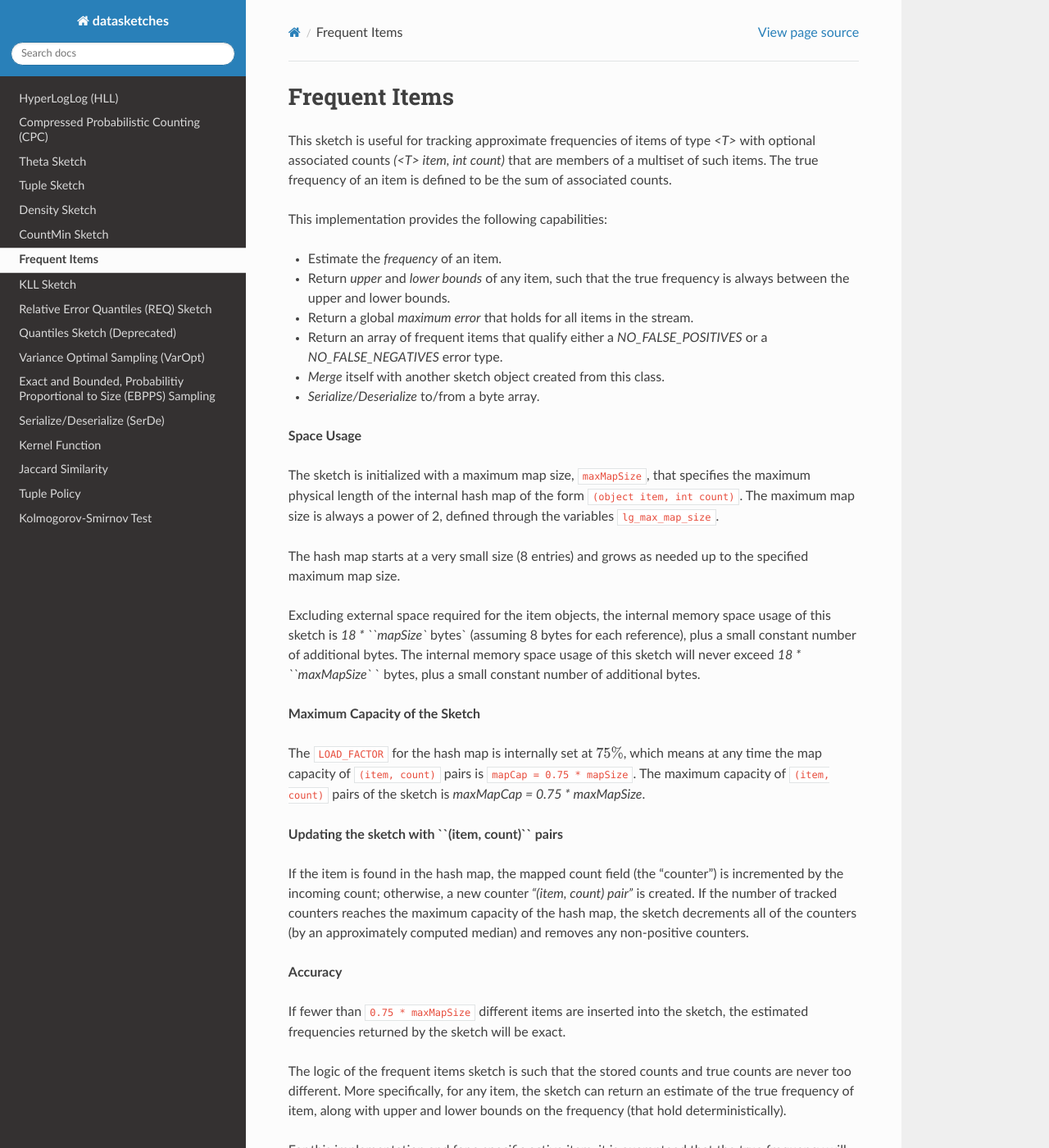
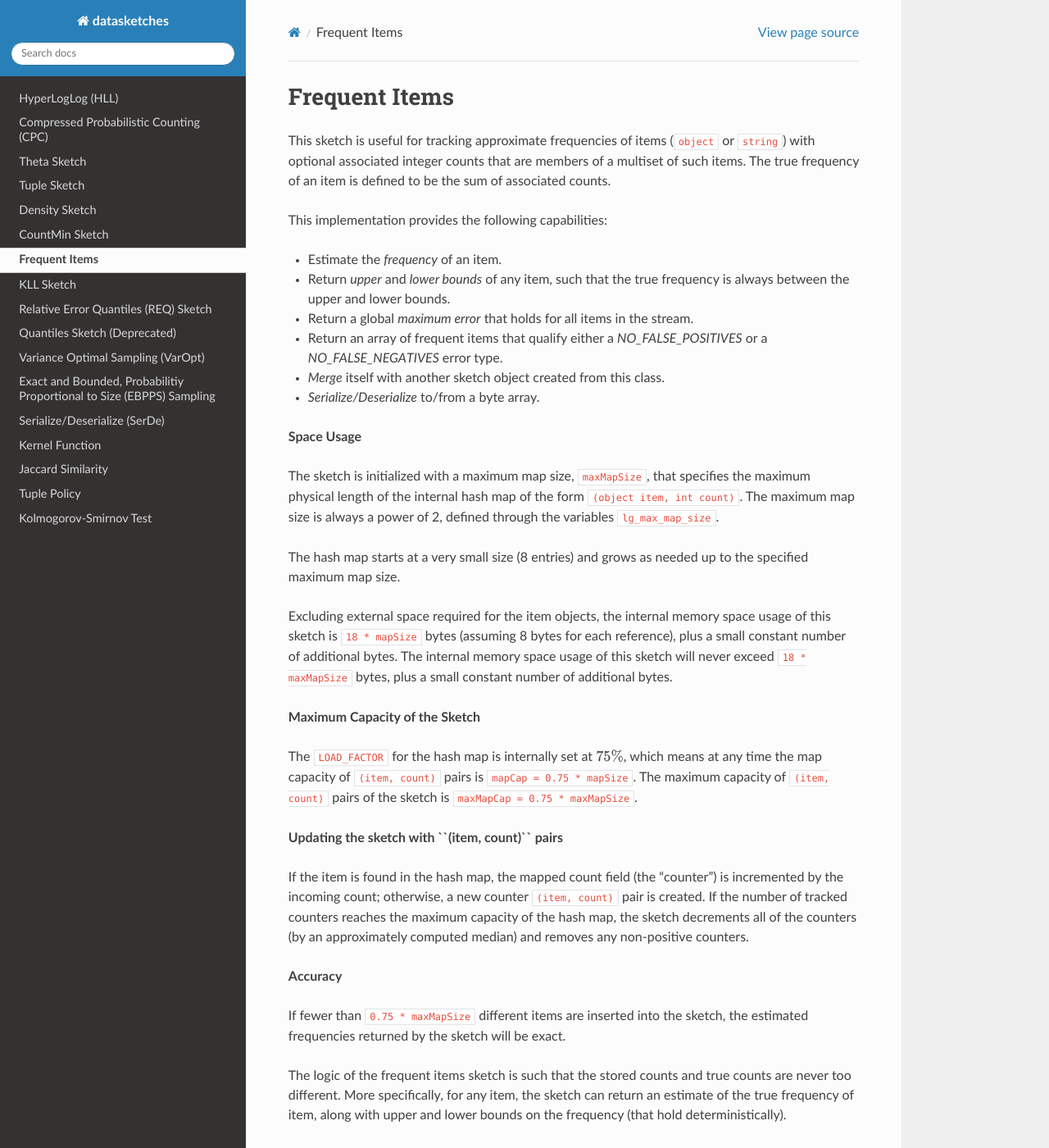
Before and after one commit to apache/datasketches-python, a Sphinx documentation site: the page built from docs/source/frequent_items.rst, in a window 1280 px wide and 1400 px high. Shown: the whole window at 82% size. Built offline with Sphinx 7.4.7 and the Read the Docs theme 2.0.0, drawn with Linux system fonts in a browser that asks for light colours.

Commit message:
Remove use of C++ template paramter in FI description

```diff
--- a/docs/source/frequent_items.rst
+++ b/docs/source/frequent_items.rst
@@ -3,8 +3,8 @@ Frequent Items
 
 .. currentmodule:: datasketches
 
-This sketch is useful for tracking approximate frequencies of items of type `<T>` with optional associated counts `(<T> item, int count)`
-that are members of a multiset of such items.
+This sketch is useful for tracking approximate frequencies of items (``object`` or ``string``) with optional associated
+integer counts that are members of a multiset of such items.
 The true frequency of an item is defined to be the sum of associated counts.
 
 This implementation provides the following capabilities:
@@ -23,18 +23,18 @@ The maximum map size is always a power of 2, defined through the variables ``lg_
 
 The hash map starts at a very small size (8 entries) and grows as needed up to the specified maximum map size.
 
-Excluding external space required for the item objects, the internal memory space usage of this sketch is `18 * ``mapSize`` bytes` (assuming 8 bytes for each reference),
+Excluding external space required for the item objects, the internal memory space usage of this sketch is ``18 * mapSize`` bytes (assuming 8 bytes for each reference),
 plus a small constant number of additional bytes.
-The internal memory space usage of this sketch will never exceed `18 * ``maxMapSize`` ` bytes, plus a small constant number of additional bytes.
+The internal memory space usage of this sketch will never exceed ``18 * maxMapSize`` bytes, plus a small constant number of additional bytes.
 
 **Maximum Capacity of the Sketch**
 
 The ``LOAD_FACTOR`` for the hash map is internally set at :math:`75\%`, which means at any time the map capacity of ``(item, count)`` pairs is ``mapCap = 0.75 * mapSize``.
-The maximum capacity of ``(item, count)`` pairs of the sketch is `maxMapCap = 0.75 * maxMapSize`.
+The maximum capacity of ``(item, count)`` pairs of the sketch is ``maxMapCap = 0.75 * maxMapSize``.
 
 **Updating the sketch with ``(item, count)`` pairs**
 
-If the item is found in the hash map, the mapped count field (the "counter") is incremented by the incoming count; otherwise, a new counter `"(item, count) pair"` is created.
+If the item is found in the hash map, the mapped count field (the "counter") is incremented by the incoming count; otherwise, a new counter ``(item, count)`` pair is created.
 If the number of tracked counters reaches the maximum capacity of the hash map, the sketch decrements all of the counters (by an approximately computed median)
 and removes any non-positive counters.
 
```
